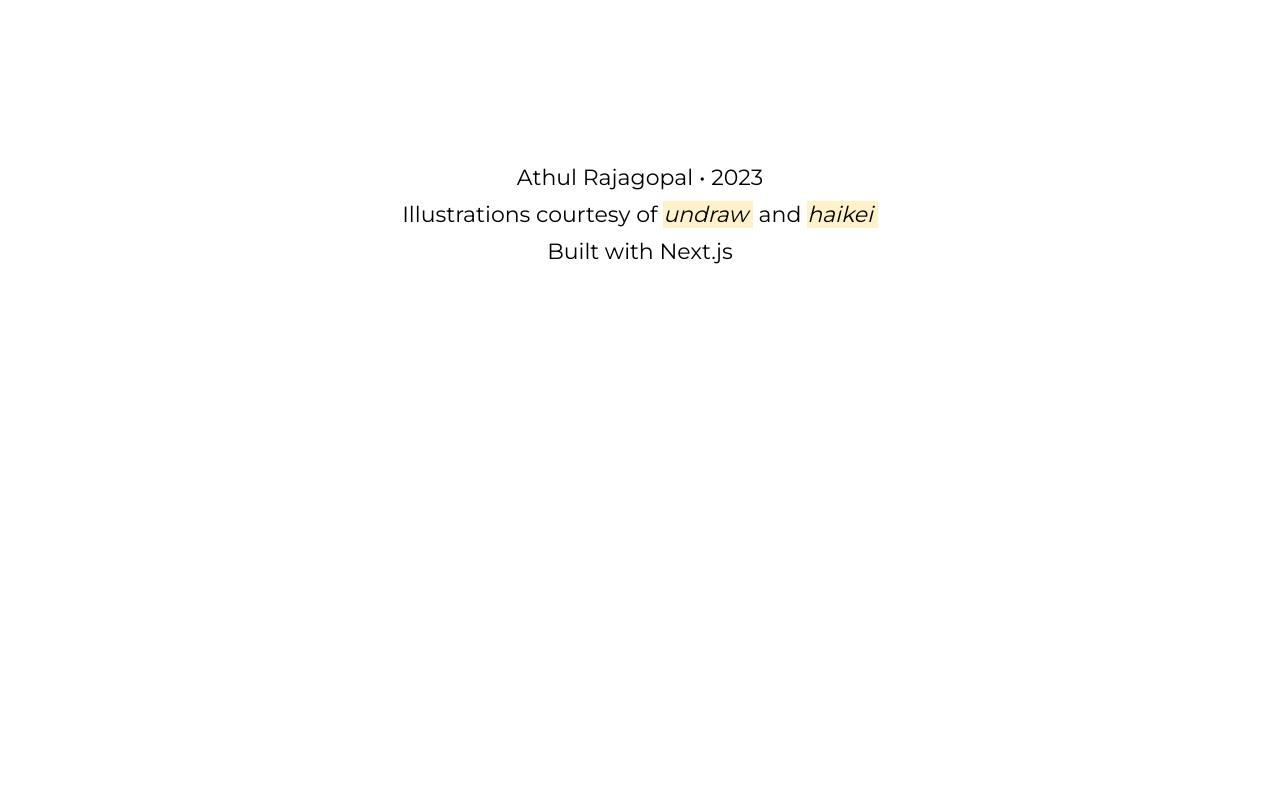
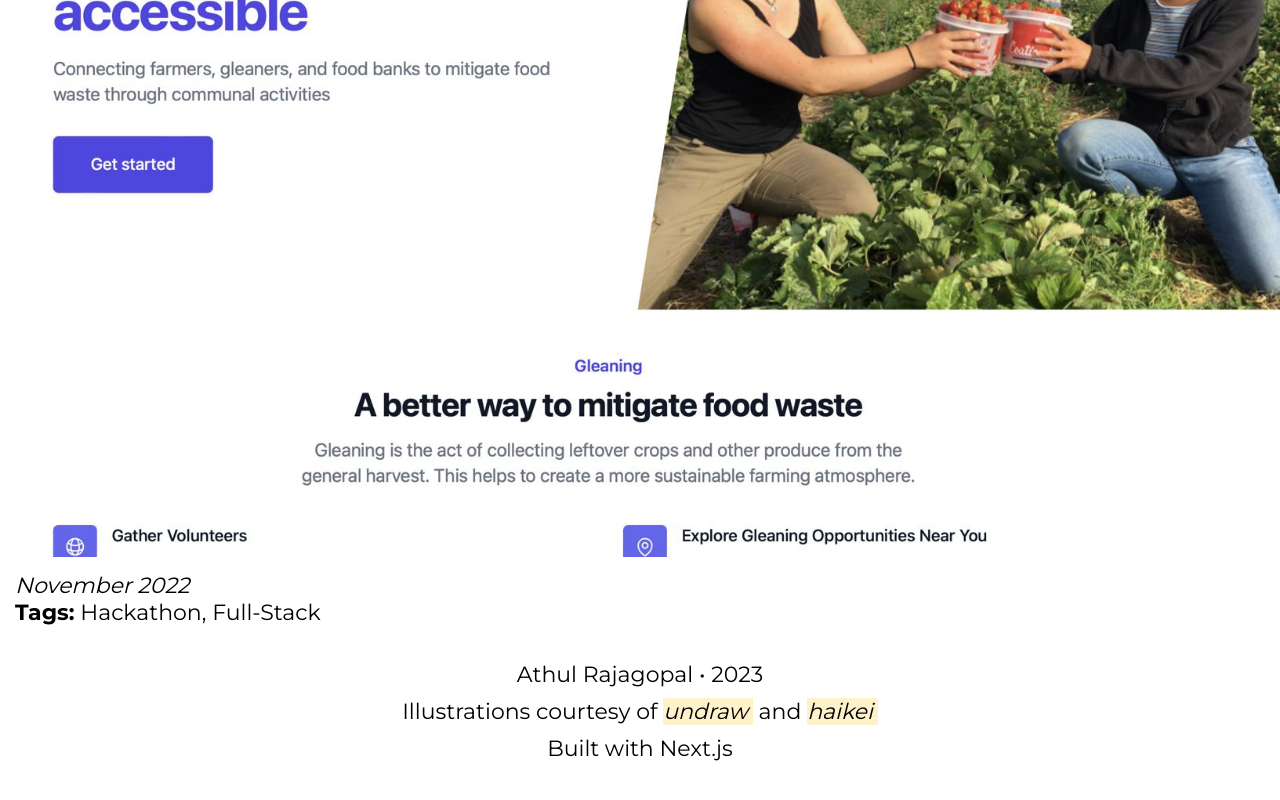
Before and after one commit to rajagoat/athulrajagopal.dev, a Next.js app: page /projects/gleanr in a window 1280 px wide. Shown: the part 496-1296 px from the top of the page. Before the commit the page ends 800 px from the top, so only its background shows below. Built offline with nearby package versions, Linux system fonts and the light colour scheme.

Commit message:
added project details header

```diff
--- /dev/null
+++ b/components/ProjectHeader.js
@@ -0,0 +1,29 @@
+import Image from "next/image";
+import styles from "../styles/ProjectHeader.module.css";
+
+const ProjectHeader = ({ title, image, imageAlt, date, tags }) => {
+    return (
+        <>
+            <h1>{title}</h1>
+            <Image
+                src={image}
+                alt={imageAlt}
+                sizes="(max-width: 1440px) 100vw,
+                        1440px"
+                style={{
+                    width: '100%',
+                    maxWidth: '1440px',
+                    height: 'auto',
+                }}
+                placeholder="blur"
+                priority
+            />
+            <div className={styles.meta}>
+                <p><i>{date}</i></p>
+                <p><b>Tags:</b> {tags}</p>
+            </div>
+        </>
+    );
+}
+
+export default ProjectHeader;
--- a/pages/projects/gleanr.js
+++ b/pages/projects/gleanr.js
@@ -1,6 +1,23 @@
+import ProjectHeader from "../../components/ProjectHeader";
+import styles from "../../styles/ProjectDetails.module.css";
+import gleanrPreview from "../../public/assets/gleanr-preview.png";
+import Head from "next/head";
+
 const Gleanr = () => {
     return (
         <>
+            <Head>
+                <title>Projects | Gleanr</title>
+            </Head>
+            <article className={styles.detailsContainer}>
+                <ProjectHeader
+                    title={"Gleanr"}
+                    image={gleanrPreview}
+                    imageAlt="gleanr landing page"
+                    date="November 2022"
+                    tags="Hackathon, Full-Stack"
+                />
+            </article>
         </>
     );
 }
--- /dev/null
+++ b/styles/ProjectDetails.module.css
@@ -0,0 +1,36 @@
+.detailsContainer {
+    display: flex;
+    flex-direction: column;
+    align-items: center;
+    max-width: 1440px;
+    margin: 10px auto;
+}
+
+.detailsContainer>h1 {
+    margin-top: 26.8px;
+}
+
+.detailsContainer>img {
+    margin-top: calc(20px + 1vw);
+}
+
+@media screen and (min-width: 500px) {
+    .detailsContainer {
+        margin: 25px 0;
+    }
+
+    .detailsContainer>h1 {
+        margin-top: 0;
+        margin-bottom: 20px;
+    }
+
+    .detailsContainer>img {
+        margin-top: 50px;
+    }
+}
+
+@media screen and (min-width: 1024px) {
+    .detailsContainer {
+        margin: 0;
+    }
+}
--- /dev/null
+++ b/styles/ProjectHeader.module.css
@@ -0,0 +1,10 @@
+.meta {
+    align-self: flex-start;
+    padding: 10px 0 0 10px;
+}
+
+@media screen and (min-width: 500px) {
+    .meta {
+        padding: 15px 0 0 15px;
+    }
+}
```
